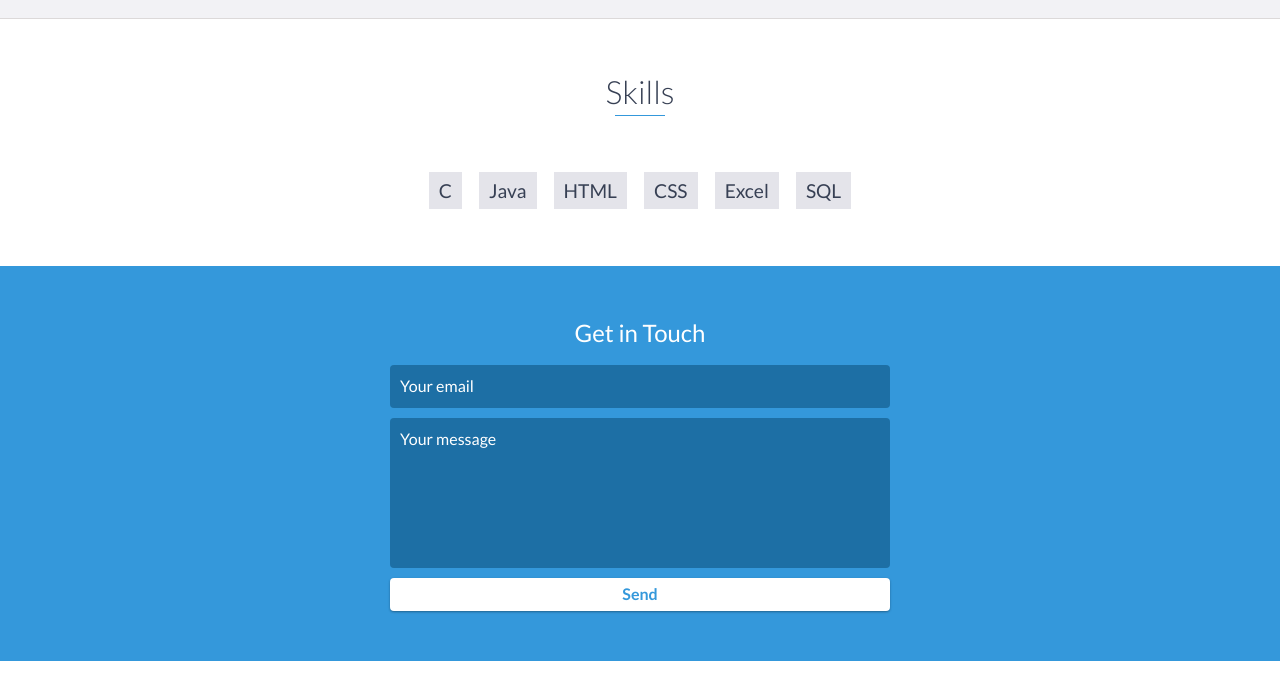
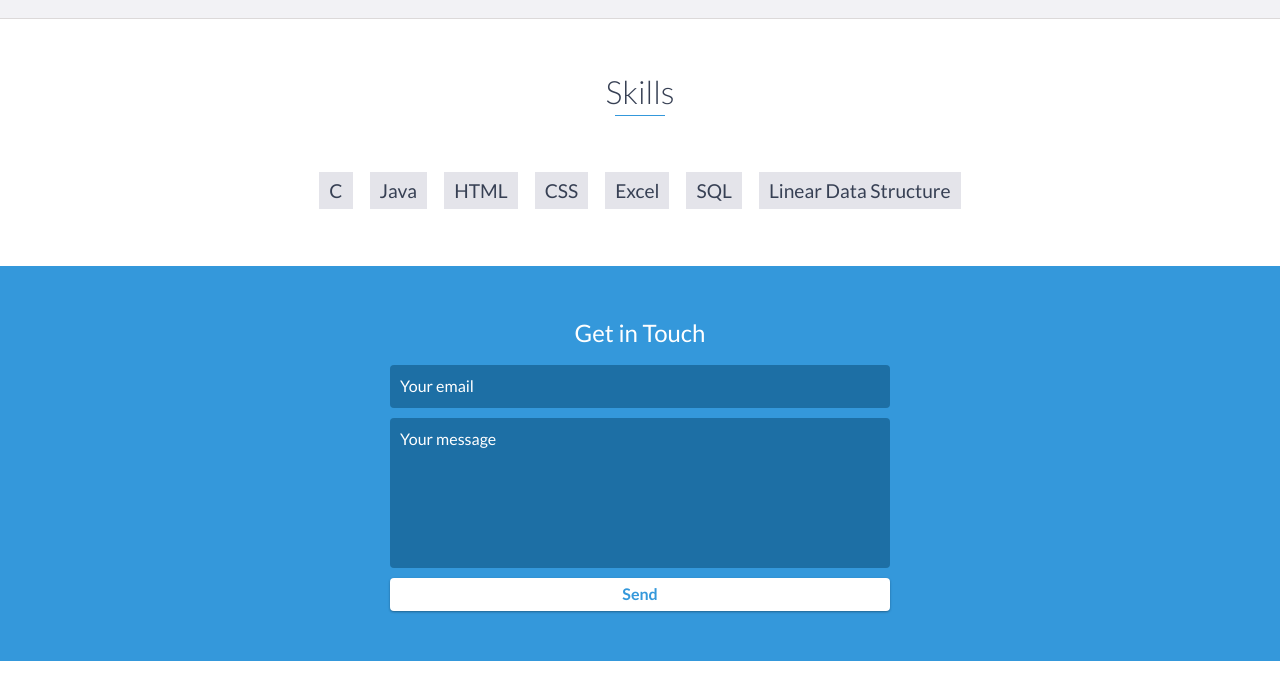
Before and after one commit to Venkat2218/PortFolio, a website: page index.html in a window 1280 px wide. Shown: the part 2777-3471 px from the top of the page. Drawn offline with nearby package versions, Linux system fonts and the light colour scheme.

Commit message:
Update index.html

```diff
--- a/index.html
+++ b/index.html
@@ -170,6 +170,7 @@ Eclipse IDE platform.
             <li>CSS</li>
             <li>Excel</li>
             <li>SQL</li>
+            <li>Linear Data Structure</li>
         </ul>
     </div>
     <!-- End #skills -->
```
